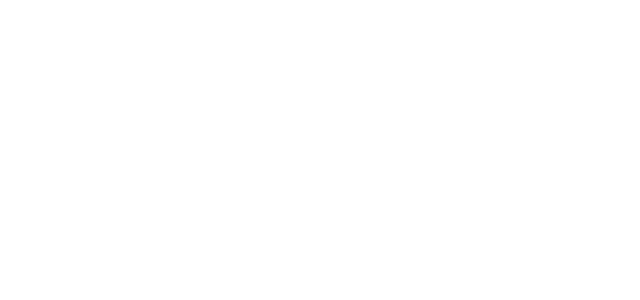
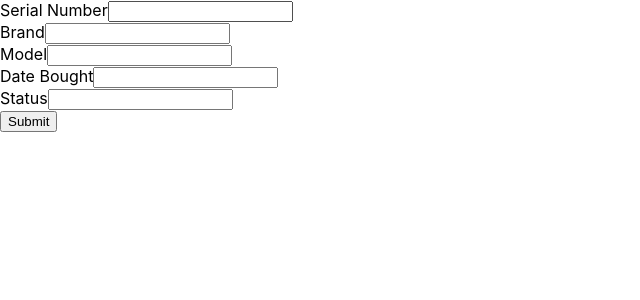
Before and after one commit to ryanyktan/sp-group-case-study-2a, a React (Create React App) app: page /appliances/1/addedit/1 in a window 1280 px wide. Before the commit this address had no page. Shown: the top 300 px of the page, without its empty margins (0-640 px from the left). Built offline with nearby package versions, Linux system fonts and the light colour scheme.

Commit message:
Created unfinished form component to add/update appliances

```diff
--- a/src/App.js
+++ b/src/App.js
@@ -1,6 +1,7 @@
 import Login from './components/Login';
 import { Route, Routes } from 'react-router-dom';
 import Appliances from './components/Appliances';
+import AddEditAppliance from './components/AddEditAppliance';
 
 function App() {
   return (
@@ -8,6 +9,7 @@
       <Routes>
         <Route path="/" element={<Login />} />
         <Route path="/appliances/:userId" element={<Appliances />} />
+        <Route path="/appliances/:userId/addedit/:appId" element={<AddEditAppliance />} />
       </Routes>
 
     </div>
--- /dev/null
+++ b/src/components/AddEditAppliance.jsx
@@ -0,0 +1,119 @@
+import { useParams } from "react-router-dom";
+import axios from "axios";
+import { Formik } from "formik";
+
+const AddEditAppliance = () => {
+
+    const params = useParams()
+    const api = 'http://localhost:9001/api/appliances/' + params.userId
+
+    return (
+        <div>
+            <Formik
+                initialValues={{
+                    id: 0,
+                    serialNumber: '',
+                    brand: '',
+                    model: '',
+                    dateBought: '',
+                    status: '',
+                    userId: params.userId,
+                }}
+                onSubmit={(values, {setSubmitting} ) => {
+                    console.log("form submitted")
+
+                    alert(JSON.stringify(values, null, 2))
+
+                // setTimeout(() => {
+
+                //     setSubmitting(false)
+
+                //     // This calls POST Mapping at the api url.
+                //     axios.post(api, (JSON.stringify(values, null, 2)),{
+                //         headers: {
+                //           'Content-Type': 'application/json'
+                //         }
+                //       }
+                //     ).then(
+                //         response => {
+                //             // Successful appliance update
+                //         }
+                //     ).catch(
+                //         error => {
+                //             // Unsuccessful appliance update
+                //             alert("Unsuccessful login, Username or password was incorrect.")
+                //         }
+                //     );
+                // }, 1000);
+                }}
+            >
+                {props =>
+                    <form onSubmit={props.handleSubmit}>
+
+                    <input
+                     id="id"
+                     name="id"
+                     type="hidden"
+                     value={props.values.id}
+                    />
+                    <input
+                     id="userId"
+                     name="userId"
+                     type="hidden"
+                     value={props.values.userId}
+                    />
+
+                    <label htmlFor="serialNumber">Serial Number</label>
+                    <input
+                     id="serialNumber"
+                     name="serialNumber"
+                     type="text"
+                     onChange={props.handleChange}
+                     value={props.values.serialNumber}
+                    />
+                    <br />
+                    <label htmlFor="brand">Brand</label>
+                    <input
+                     id="brand"
+                     name="brand"
+                     type="text"
+                     onChange={props.handleChange}
+                     value={props.values.brand}
+                    />
+                    <br />
+                    <label htmlFor="model">Model</label>
+                    <input
+                     id="model"
+                     name="model"
+                     type="text"
+                     onChange={props.handleChange}
+                     value={props.values.model}
+                    />
+                    <br />
+                    <label htmlFor="dateBought">Date Bought</label>
+                    <input
+                     id="dateBought"
+                     name="dateBought"
+                     type="text"
+                     onChange={props.handleChange}
+                     value={props.values.dateBought}
+                    />
+                    <br />
+                    <label htmlFor="status">Status</label>
+                    <input
+                     id="status"
+                     name="status"
+                     type="text"
+                     onChange={props.handleChange}
+                     value={props.values.status}
+                    />
+                    <br />
+                    <button type='submit'>Submit</button>
+                    </form>
+                }
+
+            </Formik>
+        </div>
+    )
+}
+export default AddEditAppliance
```
